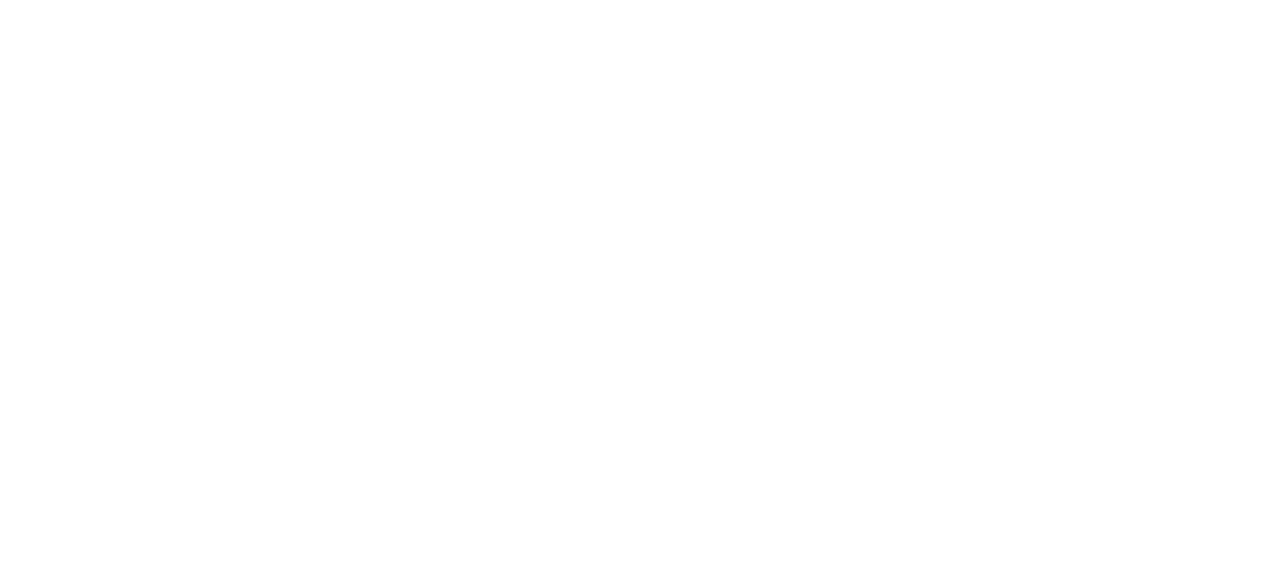
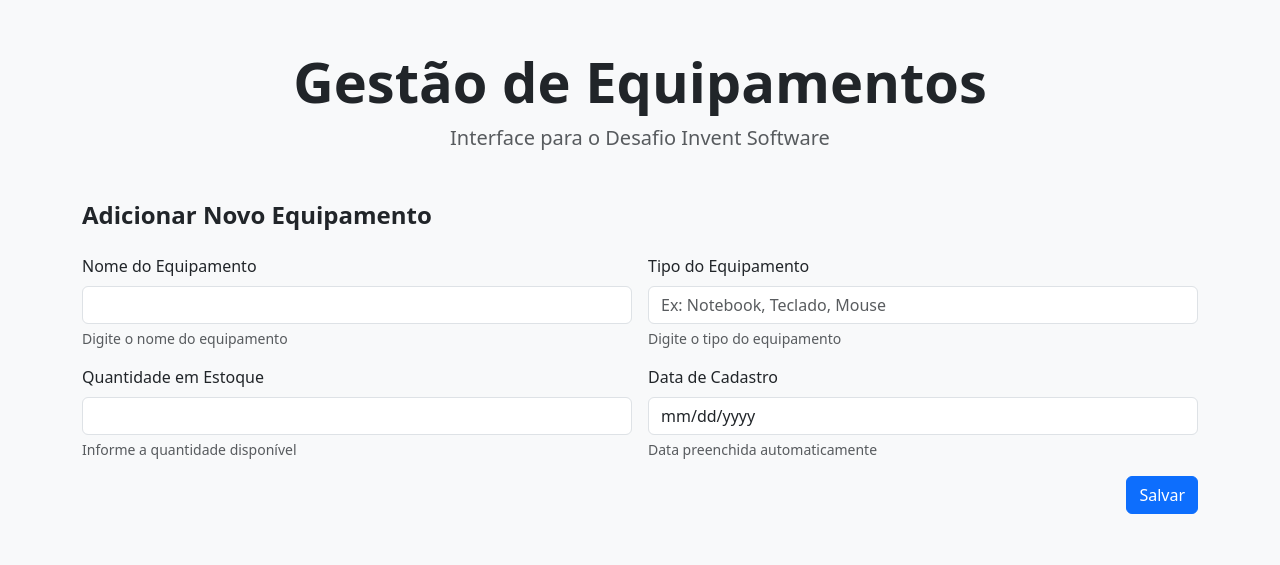
Before and after one commit to plajiw/DesafioInventSoftware, a plain HTML site: page Invent.Frontend/index.html in a window 1280 px wide. Drawn offline with nearby package versions, Linux system fonts and the light colour scheme.

Commit message:
Update index.html

```diff
--- a/Invent.Frontend/index.html
+++ b/Invent.Frontend/index.html
@@ -4,12 +4,67 @@
 <head>
     <meta charset="UTF-8">
     <meta name="viewport" content="width=device-width, initial-scale=1.0">
+    <title>Gestão de Equipamentos - Invent Software</title>
     <!-- Bootstrap CSS -->
-    <link href="https://cdn.jsdelivr.net/npm/bootstrap@5.3.3/dist/css/bootstrap.min.css" rel="stylesheet" integrity="sha384-QWTKZyjpPEjISv5WaRU9OFeRpok6YctnYmDr5pNlyT2bRjXh0JMhjY6hW+ALEwIH" crossorigin="anonymous">
-    <title>Gestão de Equipamentos - Invent Software</title>
+    <link href="https://cdn.jsdelivr.net/npm/bootstrap@5.3.3/dist/css/bootstrap.min.css" rel="stylesheet"
+        integrity="sha384-QWTKZyjpPEjISv5WaRU9OFeRpok6YctnYmDr5pNlyT2bRjXh0JMhjY6hW+ALEwIH" crossorigin="anonymous">
+    <link rel="stylesheet" href="style.css">
 </head>
 
-<body>
+<body class="bg-light">
+    <div class="container py-5">
+        <header class="text-center mb-5">
+            <h1 class="display-4 fw-bold text-dark">Gestão de Equipamentos</h1>
+            <p class="text-muted fs-5">Interface para o Desafio Invent Software</p>
+        </header>
+
+        <main>
+            <section>
+                <h2 id="form-title" class="h4 fw-semibold text-dark mb-4">Adicionar Novo Equipamento</h2>
+                <form id="equipamento-form" class="row g-3">
+                    <input type="hidden" id="equipamento-id">
+
+                    <!-- Nome do Equipamento -->
+                    <div class="col-md-6">
+                        <label for="nome" class="form-label">Nome do Equipamento</label>
+                        <input type="text" id="nome" name="nome" class="form-control" required
+                            aria-describedby="nome-help">
+                        <div id="nome-help" class="form-text">Digite o nome do equipamento</div>
+                    </div>
+
+                    <!-- Tipo do Equipamento -->
+                    <div class="col-md-6">
+                        <label for="tipo" class="form-label">Tipo do Equipamento</label>
+                        <input type="text" id="tipo" name="tipo" class="form-control" required
+                            placeholder="Ex: Notebook, Teclado, Mouse" aria-describedby="tipo-help">
+                        <div id="tipo-help" class="form-text">Digite o tipo do equipamento</div>
+                    </div>
+
+                    <!-- Quantidade em Estoque -->
+                    <div class="col-md-6">
+                        <label for="quantidade" class="form-label">Quantidade em Estoque</label>
+                        <input type="number" id="quantidade" name="quantidade" class="form-control" required min="0"
+                            aria-describedby="quantidade-help">
+                        <div id="quantidade-help" class="form-text">Informe a quantidade disponível</div>
+                    </div>
+
+                    <!-- Data de Cadastro -->
+                    <div class="col-md-6">
+                        <label for="data-cadastro" class="form-label">Data de Cadastro</label>
+                        <input type="date" id="data-cadastro" name="data-cadastro" class="form-control" readonly>
+                        <div id="data-cadastro-help" class="form-text">Data preenchida automaticamente</div>
+                    </div>
+
+                    <!-- Salvar -->
+                    <div class="col-12 text-end">
+                        <button type="button" id="cancel-btn" class="btn btn-secondary d-none me-2">Cancelar</button>
+                        <button type="submit" id="submit-btn" class="btn btn-primary">Salvar</button>
+                    </div>
+
+                </form>
+            </section>
+        </main>
+    </div>
 
 </body>
 
```
